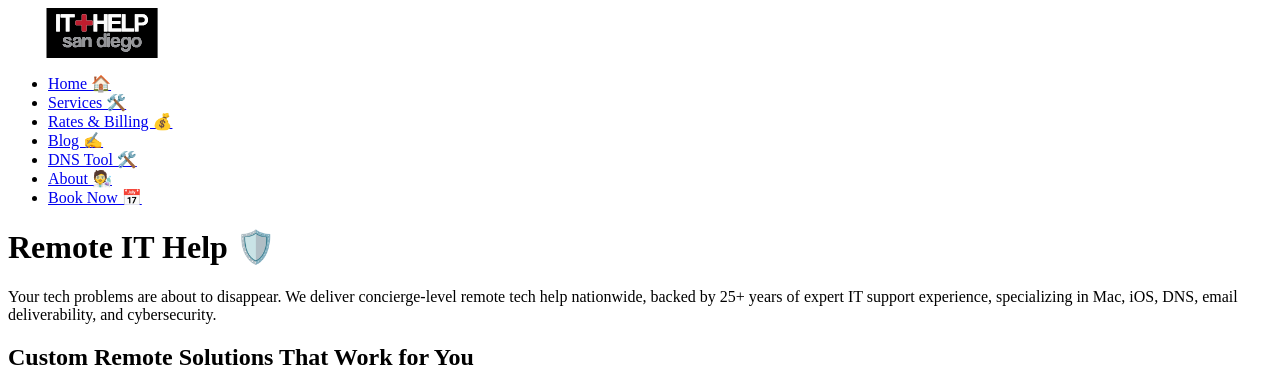
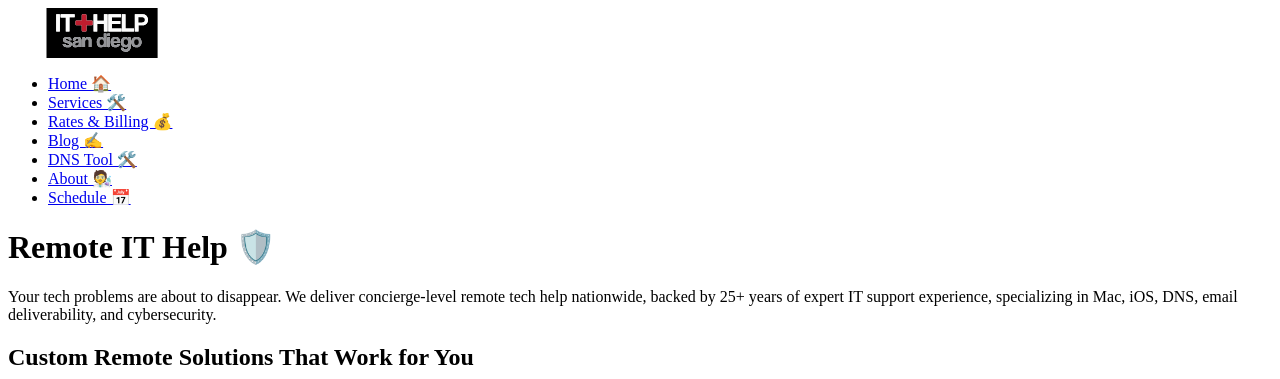
Before and after one commit to careyjames/remote-it-help-site, a Jekyll site: the page built from index.md, in a window 1280 px wide. Shown: the top 379 px of the page. Built offline with Jekyll 4.4.1, drawn with Linux system fonts in a browser that asks for light colours.

Commit message:
Update default.html

```diff
--- a/_layouts/default.html
+++ b/_layouts/default.html
@@ -82,7 +82,7 @@
           <li><a href="{{ '/blog.html' | relative_url }}">Blog ✍️</a></li>
           <li><a href="{{ '/dns-tool.html' | relative_url }}">DNS Tool 🛠️</a></li>
           <li><a href="{{ '/about.html' | relative_url }}">About 🧑‍🔬</a></li>
-          <li><a href="https://schedule.it-help.tech/">Book Now 📅</a></li>
+          <li><a href="https://schedule.it-help.tech/">Schedule 📅</a></li>
         </ul>
       </nav>
     </header>
```
